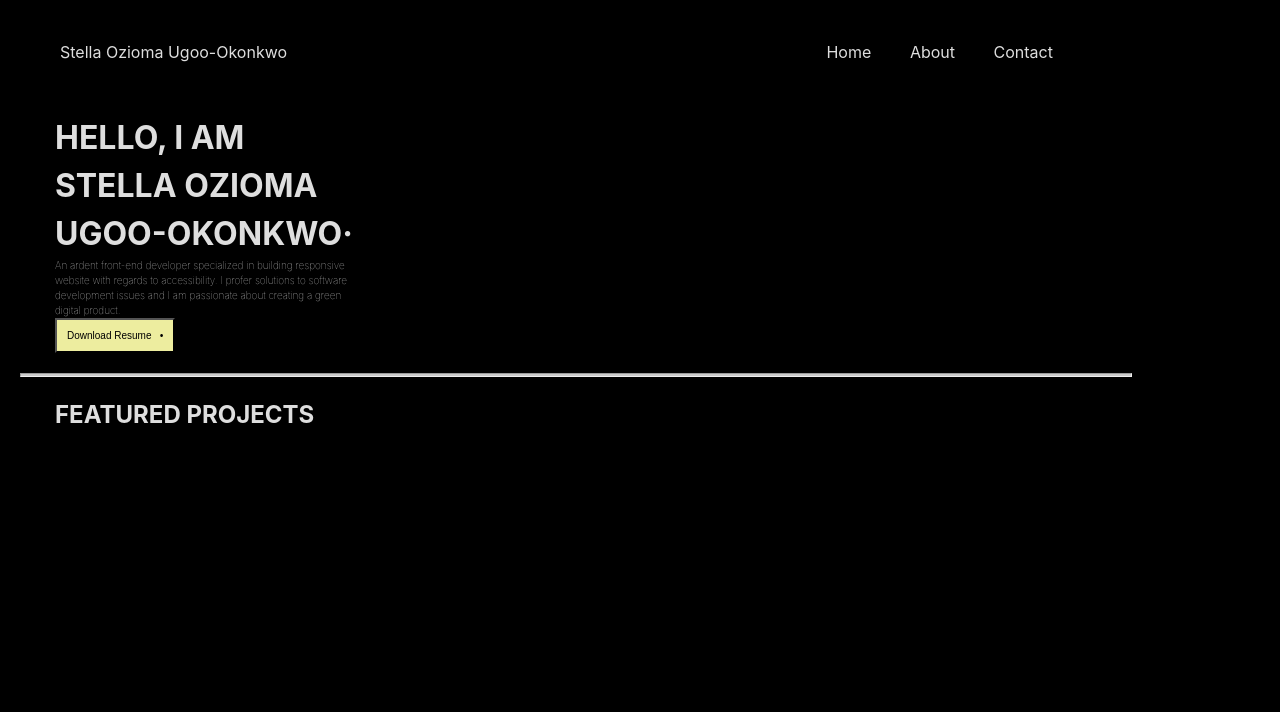
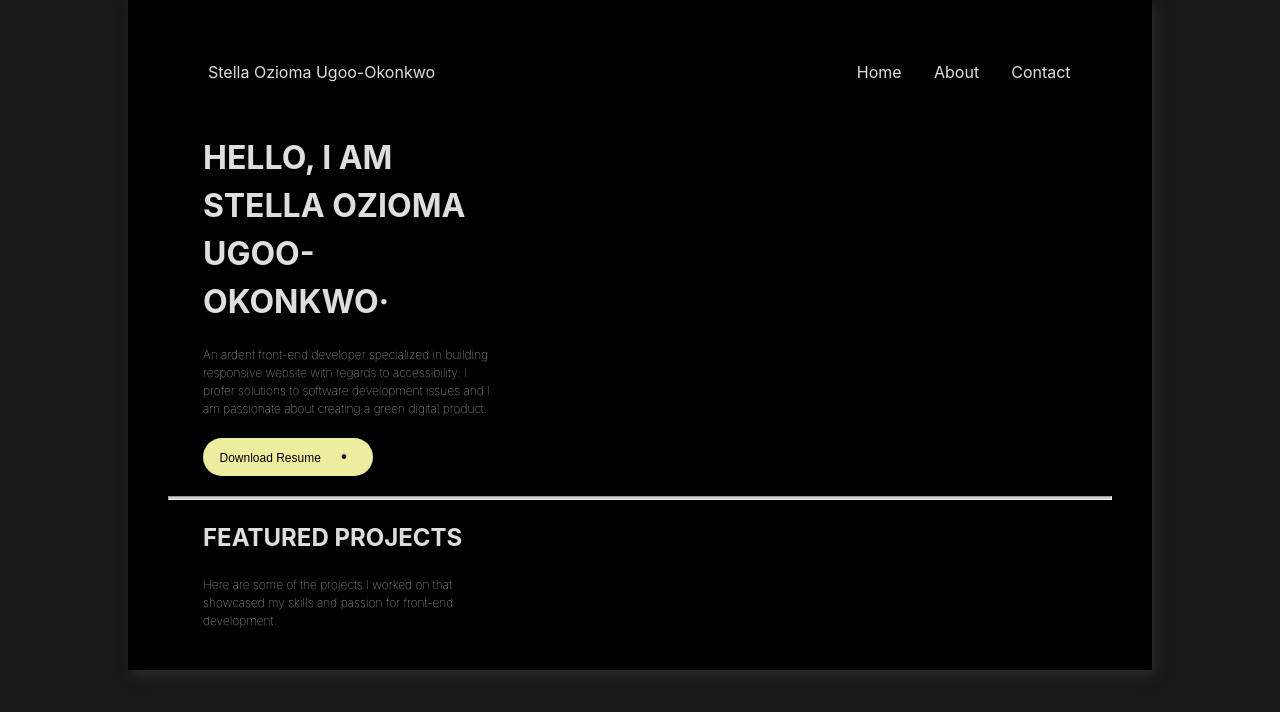
Before and after one commit to Ozyugoo/Portfolio, a React (Vite) app: page / in a window 1280 px wide. Shown: the top 712 px of the page. Built offline with nearby package versions, Linux system fonts and the light colour scheme.

Commit message:
file: create body folder for body component,. feat: modify body content.

```diff
--- a/src/App.jsx
+++ b/src/App.jsx
@@ -1,5 +1,5 @@
 import Header from './components/header/Header'
-import Body from './components/Body'
+import Body from './components/body/Body'
 import Footer from './components/Footer'
 import './App.css'
 
--- a/src/components/Body.jsx
+++ b/src/components/body/Body.jsx
@@ -1,3 +1,5 @@
+import "./body.css"
+
 function Body() {
   return (
     <>
@@ -22,6 +24,9 @@ function Body() {
 
       <div className="self-intro">
         <h2>FEATURED PROJECTS</h2>
+        <p>
+          Here are some of the projects I worked on that showcased my skills and passion for front-end development.
+        </p>
       </div>
     </>
   )
--- /dev/null
+++ b/src/components/body/body.css
@@ -0,0 +1,11 @@
+.self-intro {
+    width: 30%;
+    margin-top: 10px;
+    margin-left: 55px;
+  }
+
+  .self-intro > p {
+    font-size: 12px;
+    font-weight: 100;
+    margin: 20px 0;
+  }
--- a/src/components/header/header.css
+++ b/src/components/header/header.css
@@ -42,14 +42,3 @@
     text-decoration: none;
     color: inherit;
   }
-
-  .self-intro {
-    width: 26%;
-    margin-top: 10px;
-    margin-left: 55px;
-  }
-
-  .self-intro > p {
-    font-size: 10px;
-    font-weight: 100;
-  }
--- a/src/index.css
+++ b/src/index.css
@@ -1,11 +1,11 @@
 :root {
   font-family: Inter, system-ui, Avenir, Helvetica, Arial, sans-serif;
   line-height: 1.5;
-  width: 90vw;
+  width: 100vw;
 
   color-scheme: light dark;
   color: rgba(255, 255, 255, 0.87);
-  background-color: #000000;
+  background-color: #181818;
 
   font-synthesis: none;
   text-rendering: optimizeLegibility;
@@ -19,6 +19,16 @@
   box-sizing: border-box;
 }
 
+body {
+  background-color: #000000;
+  width: 80%;
+  height: 80%;
+  margin: auto;
+  padding: 20px;
+  place-items: center;
+  box-shadow: 3px 5px 10px #2c2b2b;
+}
+
 hr {
   padding: 1px;
   margin: 20px;
@@ -29,5 +39,17 @@ button {
   color: #000000;
   background-color: rgb(237, 237, 159);
   padding: 10px;
-  font-size: 10px;
+  font-size: 12px;
+  border: none;
+  border-radius: 20px;
+  text-align: center;
+  font-weight: 500;
+  width: 170px;
 }
+
+em {
+  font-size: 16px;
+  margin: 5px;
+  font-weight: 800;
+  padding: 5px;
+}
```
